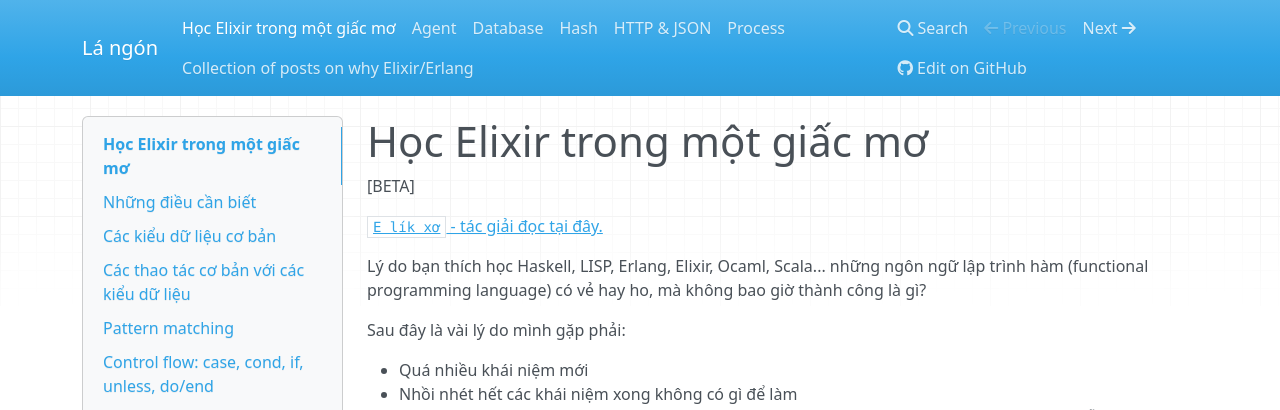
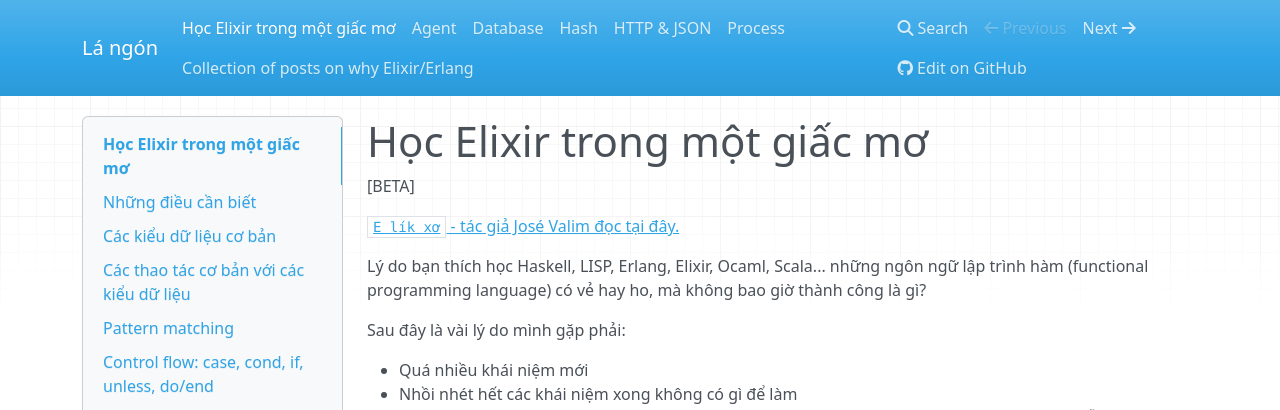
Before and after one commit to hvnsweeting/elixir-trong-mot-giac-mo, an MkDocs documentation site: the page built from docs/index.md, in a window 1280 px wide and 900 px high. Shown: the top 410 px of the window. Built offline with MkDocs 1.6.1, drawn with Linux system fonts in a browser that asks for light colours; nearby versions of some CDN libraries.

Commit message:
Add name of author

```diff
--- a/docs/index.md
+++ b/docs/index.md
@@ -1,7 +1,7 @@
 # Học Elixir trong một giấc mơ
 [BETA]
 
-[`E lík xơ` - tác giải đọc tại đây.](https://youtu.be/Wa7_I_pc0yo?t=39s)
+[`E lík xơ` - tác giả José Valim đọc tại đây.](https://youtu.be/Wa7_I_pc0yo?t=39s)
 
 Lý do bạn thích học Haskell, LISP, Erlang, Elixir, Ocaml, Scala... những ngôn ngữ lập trình hàm (functional programming language) có vẻ hay ho, mà không bao giờ thành công là gì?
 
```
